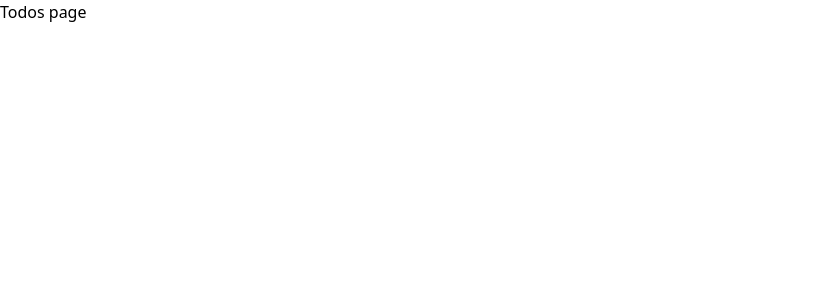
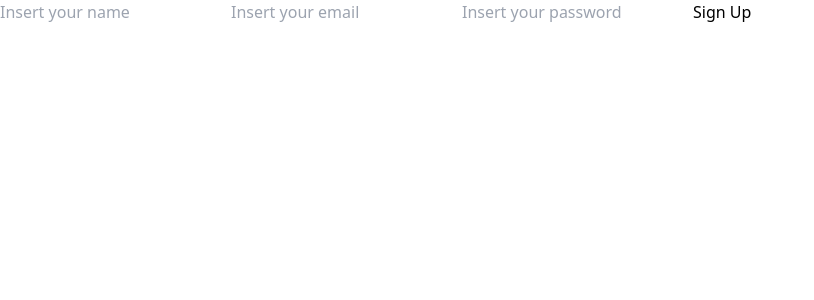
Before and after one commit to leonardo-pinto/ebytr-mern-challenge, a React (Create React App) app in the folder frontend/: page /signup in a window 1280 px wide. Shown: the top 300 px of the page, without its empty margins (0-814 px from the left). Built offline with nearby package versions, Linux system fonts and the light colour scheme.

Commit message:
sign up request

```diff
--- a/frontend/src/App.js
+++ b/frontend/src/App.js
@@ -1,12 +1,14 @@
 import React from 'react';
 import { Switch, Route } from 'react-router-dom';
 import Login from './pages/Login';
+import Signup from './pages/Signup';
 import Todos from './pages/Todos';
 
 function App() {
   return (
     <Switch>
       <Route path="/login" component={ Login } />
+      <Route path="/signup" component={ Signup } />
       <Route path="/" component={ Todos } />
     </Switch>
   );
--- a/frontend/src/components/LoginForm.js
+++ b/frontend/src/components/LoginForm.js
@@ -16,17 +16,10 @@ function LoginForm() {
     });
   };
 
-  const handleSubmit = (e) => {
-    console.log('handleSubmit');
-    e.preventDefault();
-    login(email, password);
-    console.log('pós handleSubmit');
-  };
-
   useEffect(() => {
     const format = /\S+@\S+\.\S+/;
-    const minPassword = 6;
-    if (password.length > minPassword && email.match(format)) {
+    const minPasswordLength = 6;
+    if (password.length > minPasswordLength && email.match(format)) {
       setDisableLoginBtn(false);
     } else {
       setDisableLoginBtn(true);
@@ -34,10 +27,7 @@ function LoginForm() {
   }, [email, password]);
 
   return (
-    <form
-      autoComplete="off"
-      onSubmit={ handleSubmit }
-    >
+    <form>
       <label htmlFor="email">
         <input
           name="email"
--- /dev/null
+++ b/frontend/src/components/SignupForm.js
@@ -0,0 +1,78 @@
+import React, { useState, useEffect } from 'react';
+import { signUp } from '../services/todosServices';
+
+function SignupForm() {
+  const [signupInput, setSignupInput] = useState({
+    name: '',
+    email: '',
+    password: '',
+  });
+  const { name, email, password } = signupInput;
+  const [disableSignupBtn, setDisableSignupBtn] = useState(true);
+
+  const handleSignupInput = ({ target: { name: nameInput, value } }) => {
+    setSignupInput({
+      ...signupInput,
+      [nameInput]: value,
+    });
+  };
+
+  useEffect(() => {
+    const format = /\S+@\S+\.\S+/;
+    const minNameLength = 5;
+    const minPasswordLength = 6;
+    if (
+      name.length > minNameLength
+      && password.length > minPasswordLength
+      && email.match(format)) {
+      setDisableSignupBtn(false);
+    } else {
+      setDisableSignupBtn(true);
+    }
+  }, [name, email, password]);
+
+  return (
+    <form>
+      <label htmlFor="name">
+        <input
+          name="name"
+          type="text"
+          data-testid="name-input-signup"
+          value={ name }
+          placeholder="Insert your name"
+          onChange={ handleSignupInput }
+        />
+      </label>
+      <label htmlFor="email">
+        <input
+          name="email"
+          type="email"
+          data-testid="email-input-signup"
+          value={ email }
+          placeholder="Insert your email"
+          onChange={ handleSignupInput }
+        />
+      </label>
+      <label htmlFor="password">
+        <input
+          name="password"
+          type="password"
+          value={ password }
+          data-testid="password-input-signup"
+          placeholder="Insert your password"
+          onChange={ handleSignupInput }
+        />
+      </label>
+      <button
+        type="button"
+        data-testid="button-login"
+        disabled={ disableSignupBtn }
+        onClick={ () => signUp(name, email, password) }
+      >
+        Sign Up
+      </button>
+    </form>
+  );
+}
+
+export default SignupForm;
--- /dev/null
+++ b/frontend/src/pages/Signup.js
@@ -0,0 +1,12 @@
+import React from 'react';
+import SignupForm from '../components/SignupForm';
+
+function Login() {
+  return (
+    <div>
+      <SignupForm />
+    </div>
+  );
+}
+
+export default Login;
--- a/frontend/src/services/todosServices.js
+++ b/frontend/src/services/todosServices.js
@@ -14,10 +14,13 @@ export const setHeaders = () => {
 
 export function login(email, password) {
   axios.post(`${apiUrl}/login`, { email, password })
-    .then((token) => localStorage.setItem('token', token))
-    .catch((err) => console.log('mensagem de erro', err));
+    .then((res) => localStorage.setItem('token', res.data.token))
+    .then((response) => console.log(response))
+    .catch((err) => console.log(err));
 }
 
-export function signUp() {
-  console.log('teste');
+export function signUp(name, email, password) {
+  axios.post(`${apiUrl}/signup`, { name, email, password })
+    .then((res) => console.log(res.data.message))
+    .catch((err) => console.log(err));
 }
```
